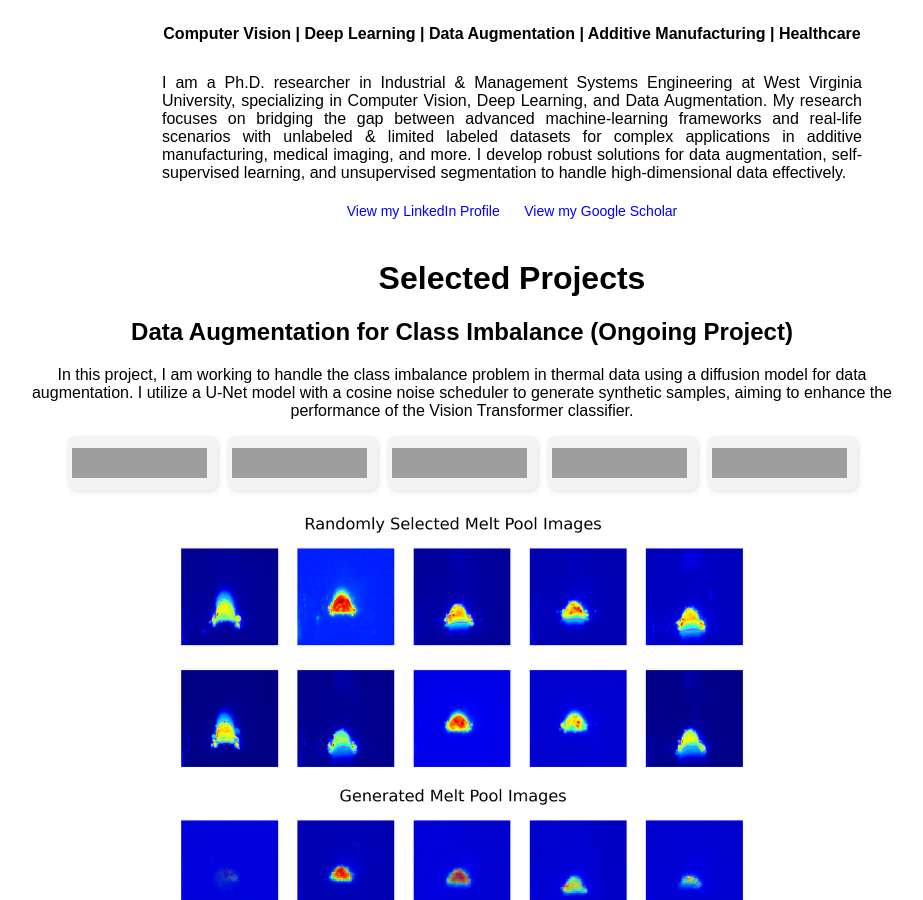
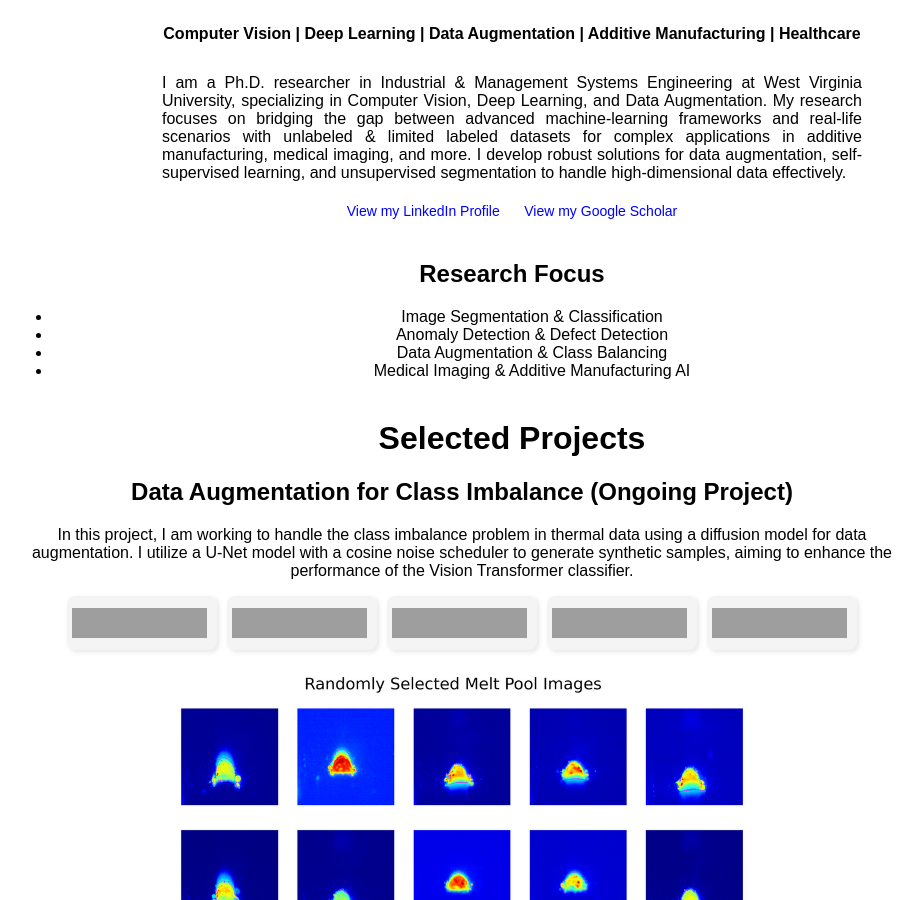
Before and after one commit to IE0005/IE0005.github.io, a Jekyll site: the page built from index.md, in a window 1280 px wide and 900 px high, scrolled down 306 px, cut to the strip 0-900 px from the top of the window. Shown: the whole strip, without its empty margins (128-1051 px from the left). Built offline with Jekyll 4.4.1, drawn with Linux system fonts in a browser that asks for light colours; grey boxes are pictures that could not be loaded.

Commit message:
Update default.html

```diff
--- a/_layouts/default.html
+++ b/_layouts/default.html
@@ -25,6 +25,16 @@ description: "Computer Vision | Deep Learning | Data Augmentation | AI Research"
             <a href="https://scholar.google.com/citations?user=YRYi0goAAAAJ&hl=en">View my Google Scholar</a>
         </div>
     </div>
+    <!-- Add Research Focus Section -->
+    <div class="content">
+     <h2>Research Focus</h2>
+      <ul class="focus-list">
+        <li>Image Segmentation & Classification</li>
+        <li>Anomaly Detection & Defect Detection</li>
+        <li>Data Augmentation & Class Balancing</li>
+        <li>Medical Imaging & Additive Manufacturing AI</li>
+      </ul>
+     </div>
 
     <div class="content">
         <h1>Selected Projects</h1>
```
